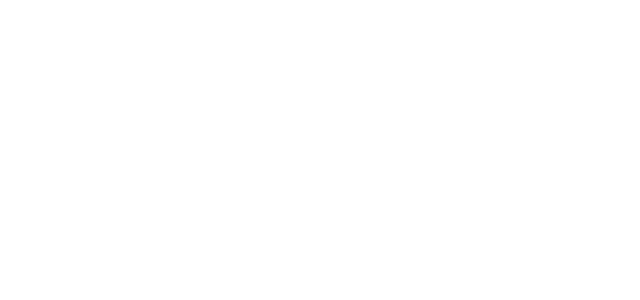
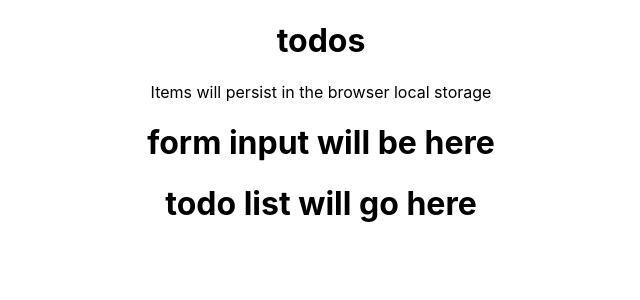
Before and after one commit to Innocent259/react-todo-list, a React (Create React App) app: page / in a window 1280 px wide. Shown: the top 300 px of the page, without its empty margins (319-959 px from the left). Built offline with nearby package versions, Linux system fonts and the light colour scheme; the HTML template or start-up script is replaced by a standard one.

Commit message:
Testing components

```diff
--- a/src/App.js
+++ b/src/App.js
@@ -1,8 +1,10 @@
 import './App.css';
+import TodoApp from './Components/TodoApp';
 
 function App() {
   return (
     <div className="App">
+      <TodoApp />
     </div>
   );
 }
--- a/src/Components/Header.js
+++ b/src/Components/Header.js
@@ -0,0 +1,10 @@
+import React from 'react'
+
+export default function Header() {
+  return (
+    <div>
+      <h1>todos</h1>
+      <p>Items will persist in the browser local storage</p>
+    </div>
+  )
+}
--- /dev/null
+++ b/src/Components/InputTodo.js
@@ -0,0 +1,9 @@
+import React from 'react'
+
+export default function InputTodo() {
+  return (
+    <div>
+      <h1>form input will be here</h1>
+    </div>
+  )
+}
--- a/src/Components/TodoApp.js
+++ b/src/Components/TodoApp.js
@@ -0,0 +1,11 @@
+import Header from "./Header"
+import TodosLogic from "./TodosLogic"
+
+export default function TodoApp() {
+  return (
+    <div>
+      <Header />
+      <TodosLogic />
+    </div>
+  )
+}
--- a/src/Components/TodosList.js
+++ b/src/Components/TodosList.js
@@ -0,0 +1,9 @@
+import React from 'react'
+
+export default function TodosList() {
+  return (
+    <div>
+      <h1>todo list will go here</h1>
+    </div>
+  )
+}
--- a/src/Components/TodosLogic.js
+++ b/src/Components/TodosLogic.js
@@ -0,0 +1,12 @@
+import React from 'react'
+import InputTodo from './InputTodo'
+import TodosList from './TodosList'
+
+export default function TodosLogic() {
+  return (
+    <div>
+      <InputTodo />
+      <TodosList />
+    </div>
+  )
+}
```
Also changed, not shown: src/Components/TodoItem.js (+9 -0 lines), src/Components/InputTodos.js (deleted).
